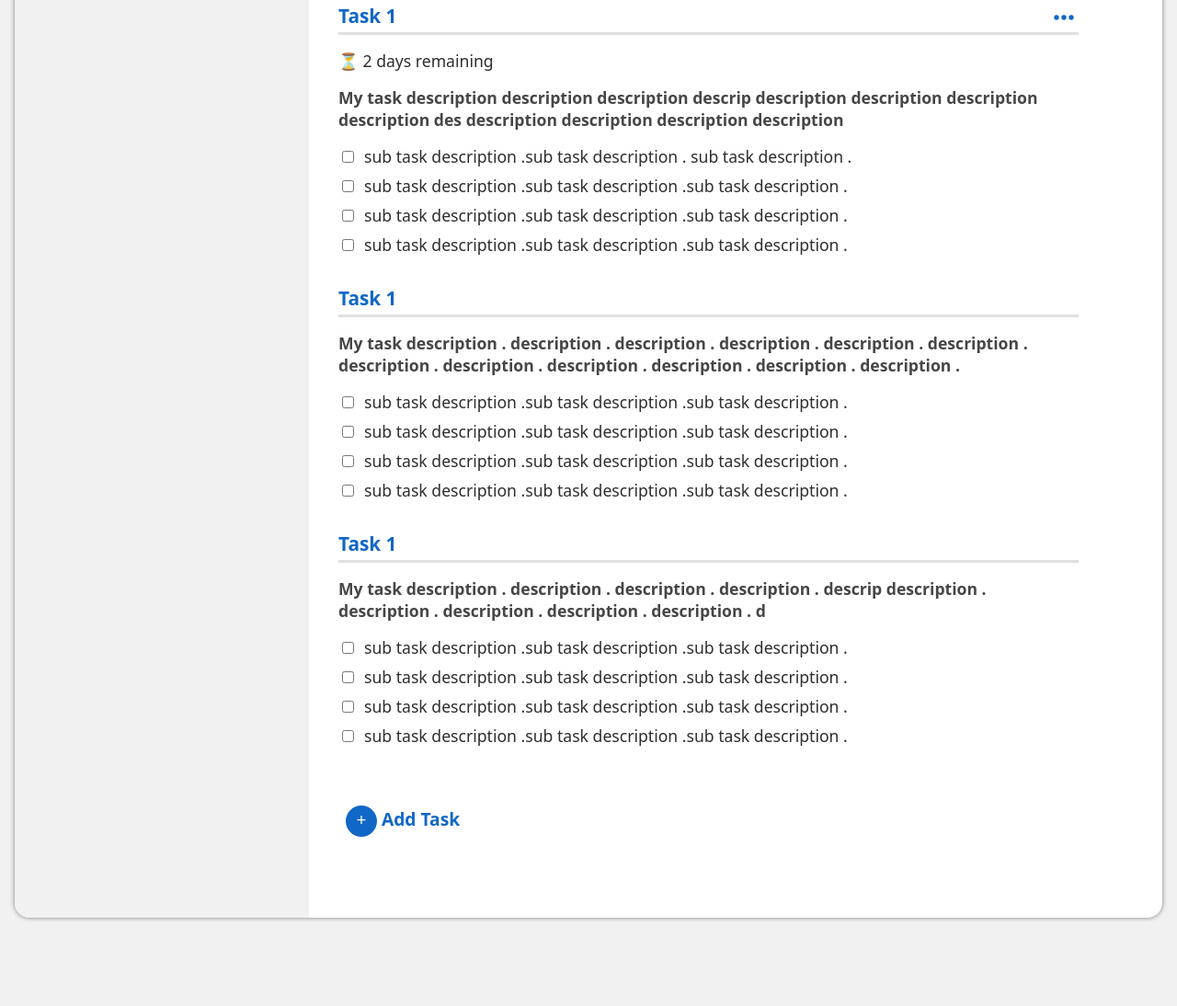
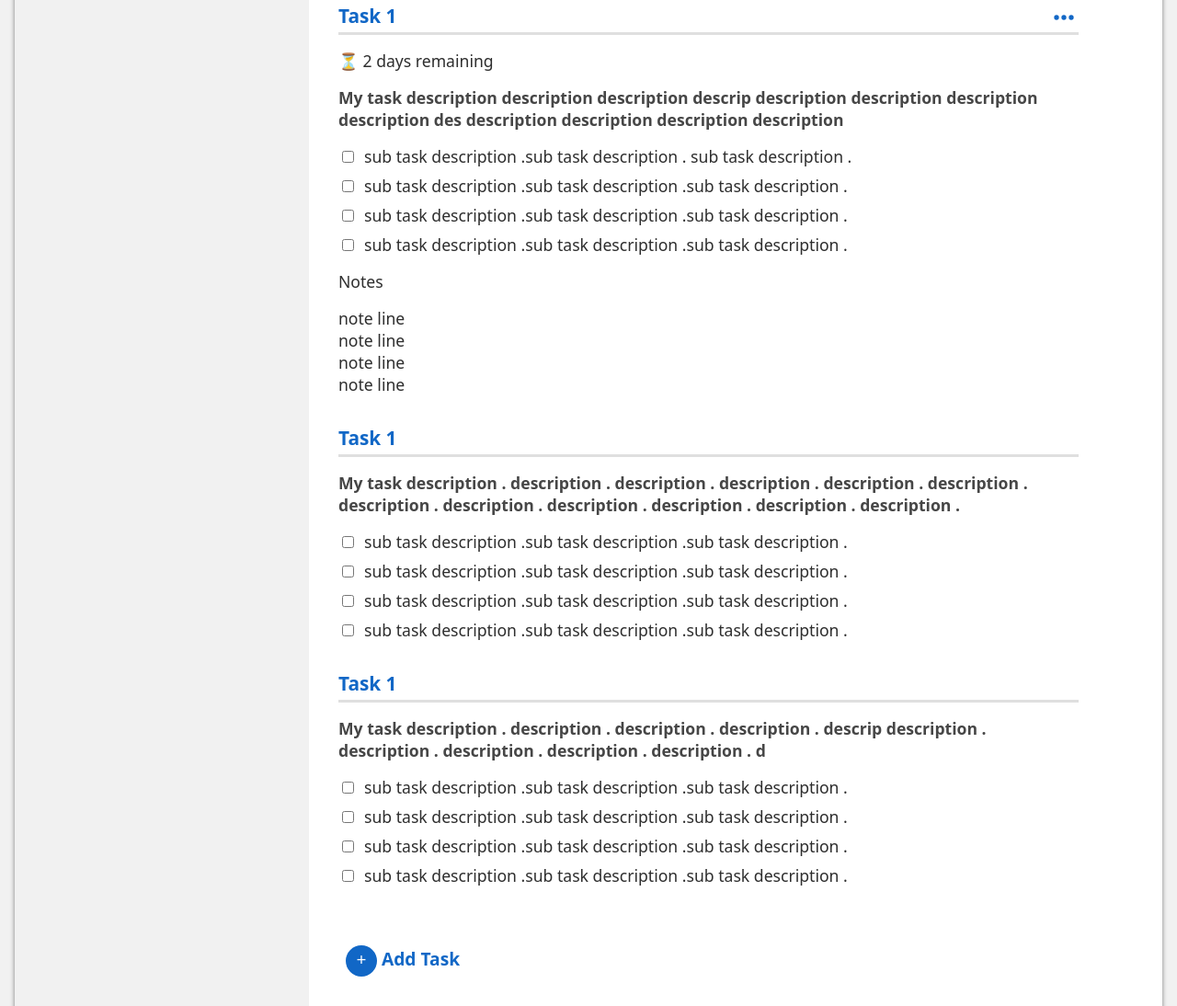
Before and after one commit to leandroesposito/top-todo-list, a website built with webpack: page src/template.html in a window 1280 px wide. Shown: the part 1248-2342 px from the top of the page at 92% size. Before the commit the page ends 2262 px from the top, so only its background shows below. Built offline with nearby package versions, Linux system fonts and the light colour scheme.

Commit message:
Add notes section

```diff
--- a/src/template.html
+++ b/src/template.html
@@ -153,6 +153,15 @@
                                 </div>
                             </div>
                         </div>
+                        <div class="notes-title">
+                            Notes
+                        </div>
+                        <div class="task-notes">
+                            <div class="note">note line</div>
+                            <div class="note">note line</div>
+                            <div class="note">note line</div>
+                            <div class="note">note line</div>
+                        </div>
                     </div>
                     <div class="task">
                         <div class="task-title">
```
